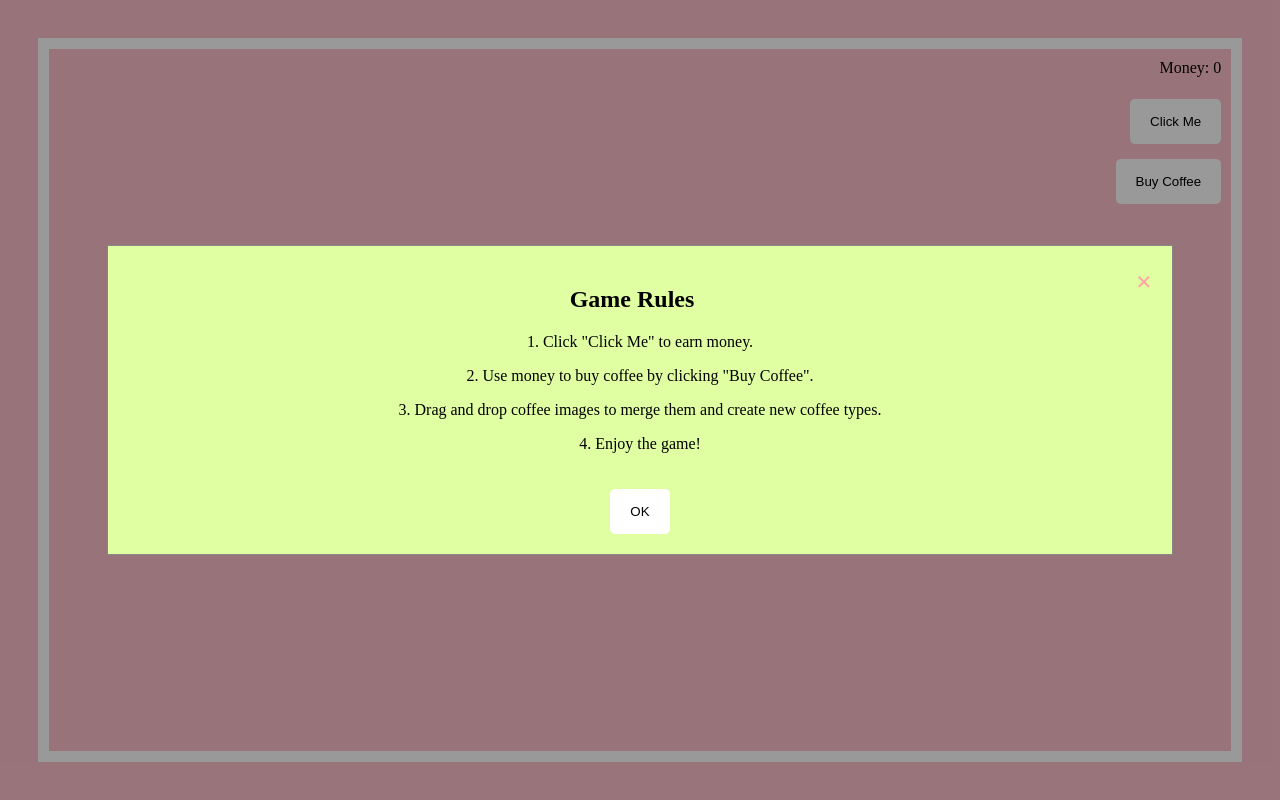
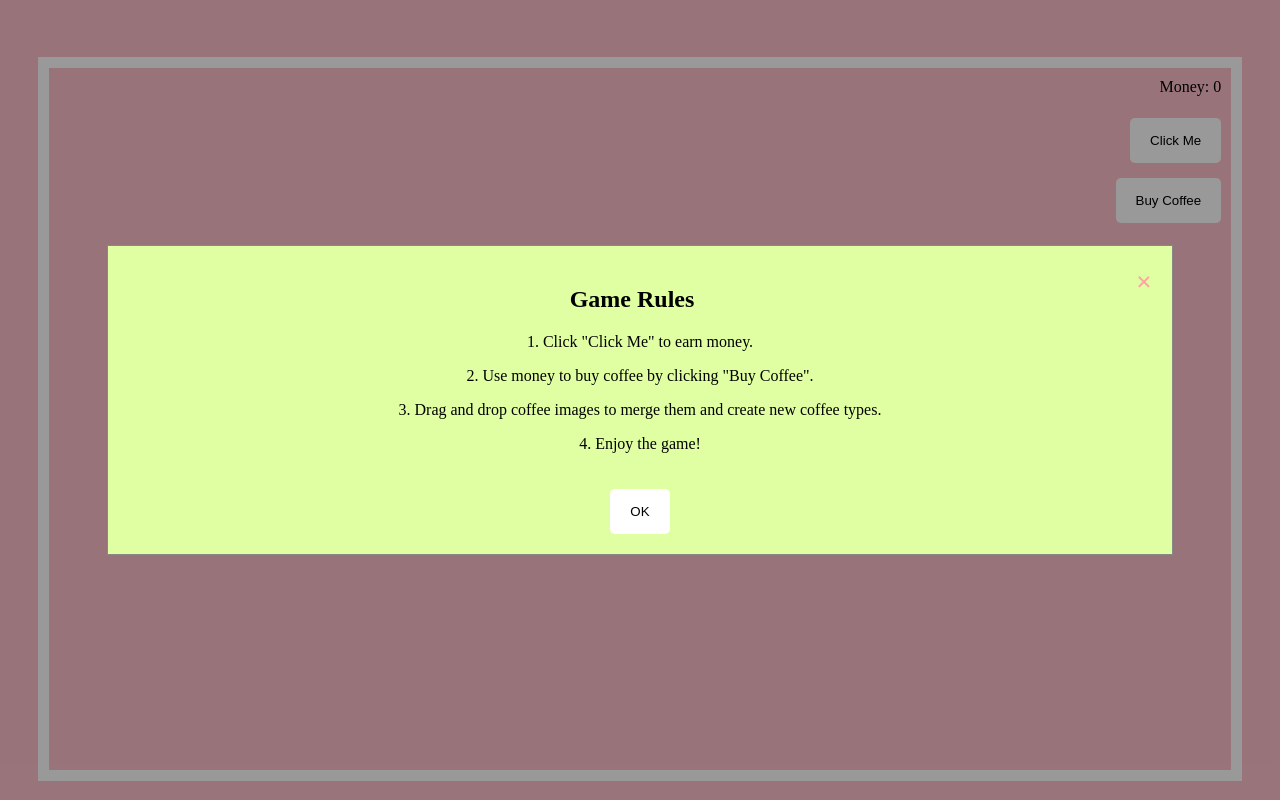
Before and after one commit to polina-volodina/KohviMaania, a Flask app: page / in a window 1280 px wide. Run offline with Flask 3, Linux system fonts and the light colour scheme.

Commit message:
Valge raam on paigal

```diff
--- a/Current/templates/index.html
+++ b/Current/templates/index.html
@@ -25,6 +25,7 @@
             flex-direction: column; /* Arrange children in a column */
             align-items: center; /* Center children horizontally */
             overflow: hidden; /* Prevent overflow */
+            margin-top: 3%; /* Distance from the top of the screen */
         }
         .coffee-img {
             cursor: move; /* Set cursor to indicate draggable element */
```
